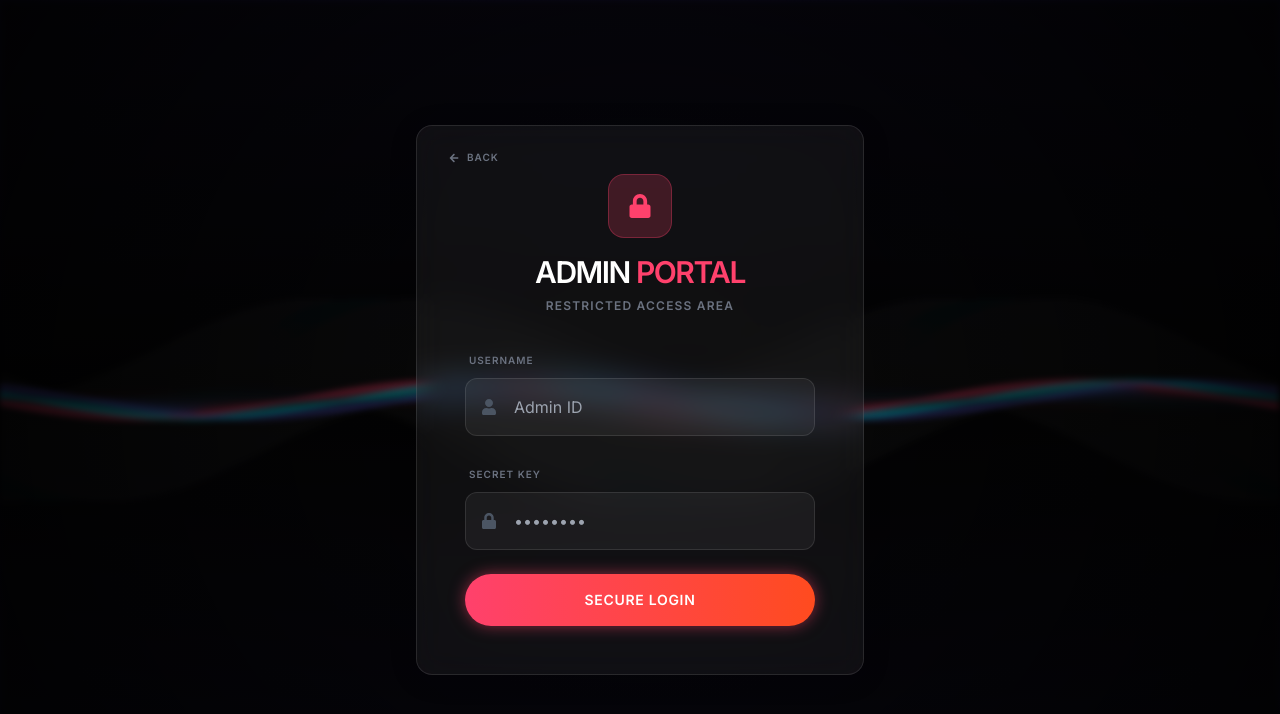
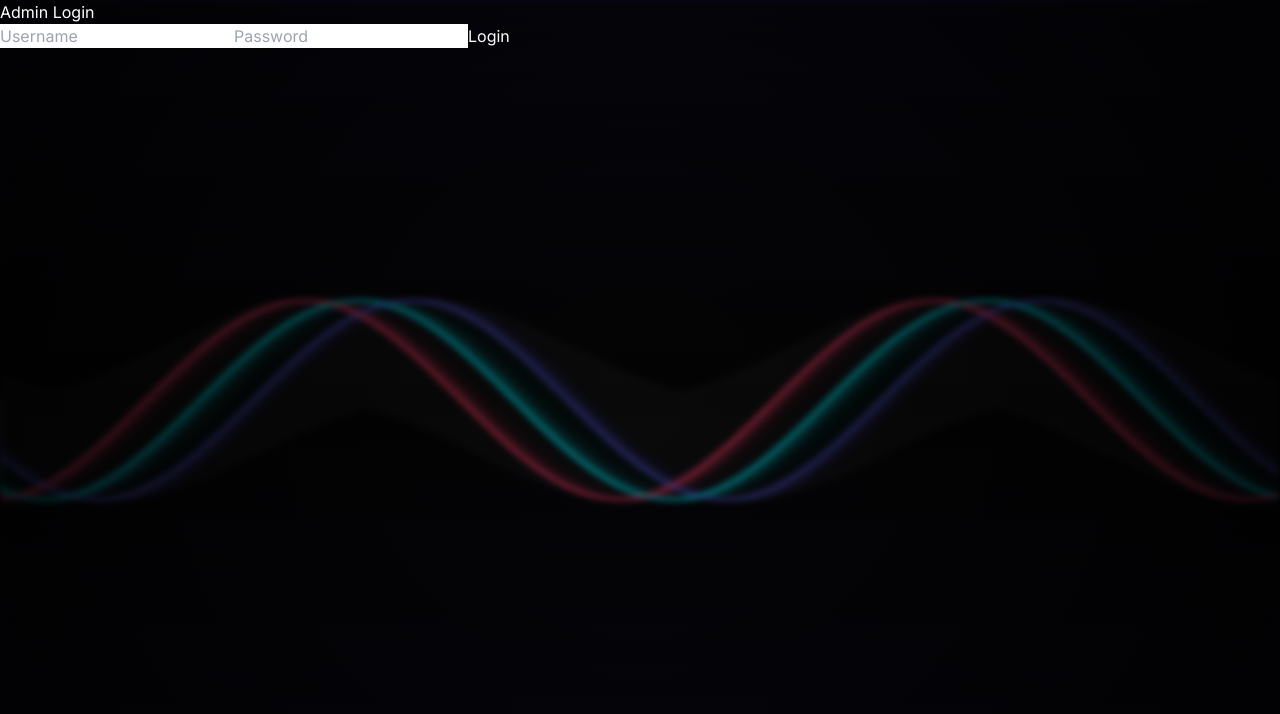
Before and after one commit to lavankumar-12/code_strom_, a React (Vite) app in the folder client/: page /login in a window 1280 px wide. Shown: the top 714 px of the page. Built offline with nearby package versions, Linux system fonts and the light colour scheme.

Commit message:
frontend

```diff
--- a/client/src/pages/AdminLoginPage.jsx
+++ b/client/src/pages/AdminLoginPage.jsx
@@ -1,114 +1,68 @@
-import React, { useState } from 'react';
-import { motion } from 'framer-motion';
-import { useNavigate, Link } from 'react-router-dom';
-import { FaLock, FaUser, FaArrowLeft } from 'react-icons/fa';
+import { useState } from "react";
+import { useNavigate } from "react-router-dom";
 
-const AdminLoginPage = () => {
-    const [credentials, setCredentials] = useState({ username: '', password: '' });
-    const [error, setError] = useState('');
-    const [loading, setLoading] = useState(false);
+export default function Login() {
+    const [username, setUsername] = useState("");
+    const [password, setPassword] = useState("");
+    const [error, setError] = useState("");
     const navigate = useNavigate();
 
-    const handleChange = (e) => {
-        setCredentials({ ...credentials, [e.target.name]: e.target.value });
-    };
-
-    const handleSubmit = async (e) => {
+    const handleLogin = async (e) => {
         e.preventDefault();
-        setLoading(true);
-        setError('');
+        setError("");
 
         try {
-            const response = await fetch('/api/admin/login', {
-                method: 'POST',
-                headers: { 'Content-Type': 'application/json' },
-                body: JSON.stringify(credentials)
-            });
+            const response = await fetch(
+                "https://codestrom-production.up.railway.app/api/admin/login",
+                {
+                    method: "POST",
+                    headers: {
+                        "Content-Type": "application/json",
+                    },
+                    body: JSON.stringify({ username, password }),
+                }
+            );
+
+            if (!response.ok) {
+                throw new Error("Invalid credentials");
+            }
 
             const data = await response.json();
 
-            if (response.ok) {
-                // For simplicity, we'll use a local storage flag. In a real app, use JWT.
-                localStorage.setItem('isAdmin', 'true');
-                navigate('/dashboard');
+            if (data.success) {
+                navigate("/admin-dashboard");
             } else {
-                setError(data.message || 'Invalid credentials');
+                setError("Login failed");
             }
         } catch (err) {
-            setError('Server connection failed');
-        } finally {
-            setLoading(false);
+            console.error(err);
+            setError("Server connection failed");
         }
     };
 
     return (
-        <div className="min-h-screen flex items-center justify-center px-6">
-            <motion.div
-                initial={{ opacity: 0, y: 20 }}
-                animate={{ opacity: 1, y: 0 }}
-                className="glass-panel p-8 md:p-12 max-w-md w-full border-white/5 relative"
-            >
-                <Link to="/" className="absolute top-6 left-8 flex items-center gap-2 text-gray-500 hover:text-white text-[10px] font-bold uppercase tracking-widest transition-colors group">
-                    <FaArrowLeft className="group-hover:-translate-x-1 transition-transform" /> Back
-                </Link>
-                <div className="text-center mb-8">
-                    <div className="w-16 h-16 bg-primary-color/20 rounded-2xl flex items-center justify-center mx-auto mb-4 border border-primary-color/30">
-                        <FaLock className="text-primary-color text-2xl" />
-                    </div>
-                    <h2 className="text-3xl font-black uppercase tracking-tighter">Admin <span className="text-primary-color">Portal</span></h2>
-                    <p className="text-gray-500 text-xs font-bold uppercase tracking-widest mt-2">Restricted Access Area</p>
-                </div>
+        <div className="login-container">
+            <h2>Admin Login</h2>
 
-                <form onSubmit={handleSubmit} className="space-y-6">
-                    {error && (
-                        <div className="p-4 bg-red-500/10 border border-red-500/20 rounded-xl text-red-500 text-xs font-bold text-center">
-                            {error}
-                        </div>
-                    )}
+            {error && <p style={{ color: "red" }}>{error}</p>}
 
-                    <div className="space-y-2">
-                        <label className="text-[10px] font-bold text-gray-500 uppercase tracking-widest ml-1">Username</label>
-                        <div className="relative">
-                            <FaUser className="absolute left-4 top-1/2 -translate-y-1/2 text-gray-600" />
+            <form onSubmit={handleLogin}>
                 <input
                     type="text"
-                                name="username"
-                                value={credentials.username}
-                                onChange={handleChange}
-                                required
-                                placeholder="Admin ID"
-                                className="w-full bg-white/5 border border-white/10 rounded-xl py-4 pl-12 pr-4 text-white focus:outline-none focus:border-primary-color transition-all"
+                    placeholder="Username"
+                    value={username}
+                    onChange={(e) => setUsername(e.target.value)}
                 />
-                        </div>
-                    </div>
 
-                    <div className="space-y-2">
-                        <label className="text-[10px] font-bold text-gray-500 uppercase tracking-widest ml-1">Secret Key</label>
-                        <div className="relative">
-                            <FaLock className="absolute left-4 top-1/2 -translate-y-1/2 text-gray-600" />
                 <input
                     type="password"
-                                name="password"
-                                value={credentials.password}
-                                onChange={handleChange}
-                                required
-                                placeholder="••••••••"
-                                className="w-full bg-white/5 border border-white/10 rounded-xl py-4 pl-12 pr-4 text-white focus:outline-none focus:border-primary-color transition-all"
+                    placeholder="Password"
+                    value={password}
+                    onChange={(e) => setPassword(e.target.value)}
                 />
-                        </div>
-                    </div>
 
-                    <button
-                        type="submit"
-                        disabled={loading}
-                        className="btn-primary w-full py-4 font-black uppercase tracking-widest text-sm"
-                    >
-                        {loading ? 'Authenticating...' : 'Secure Login'}
-                    </button>
+                <button type="submit">Login</button>
             </form>
-            </motion.div>
         </div>
     );
-};
-
-export default AdminLoginPage;
+}
```
Lines whose indentation alone changed are shown as unchanged.
